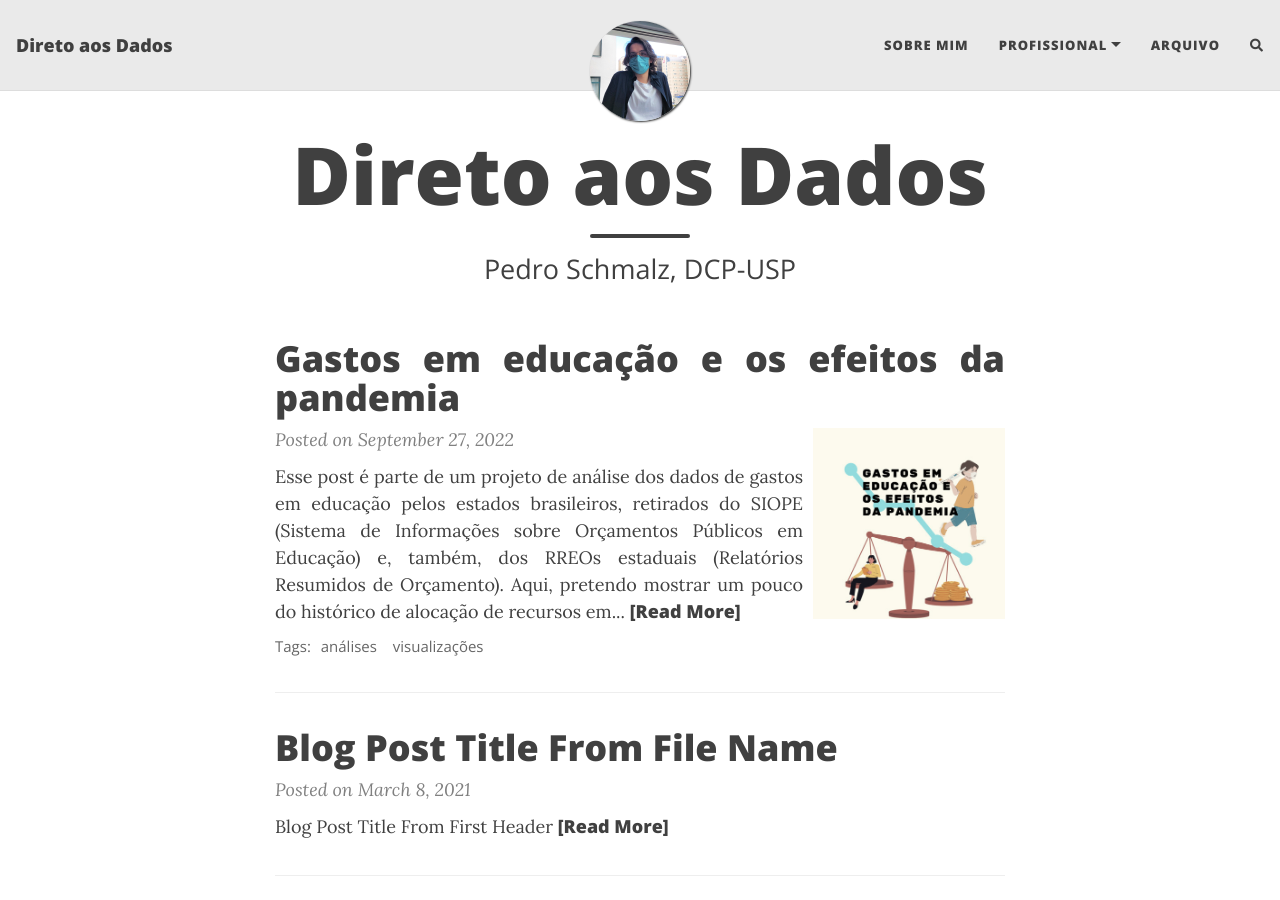
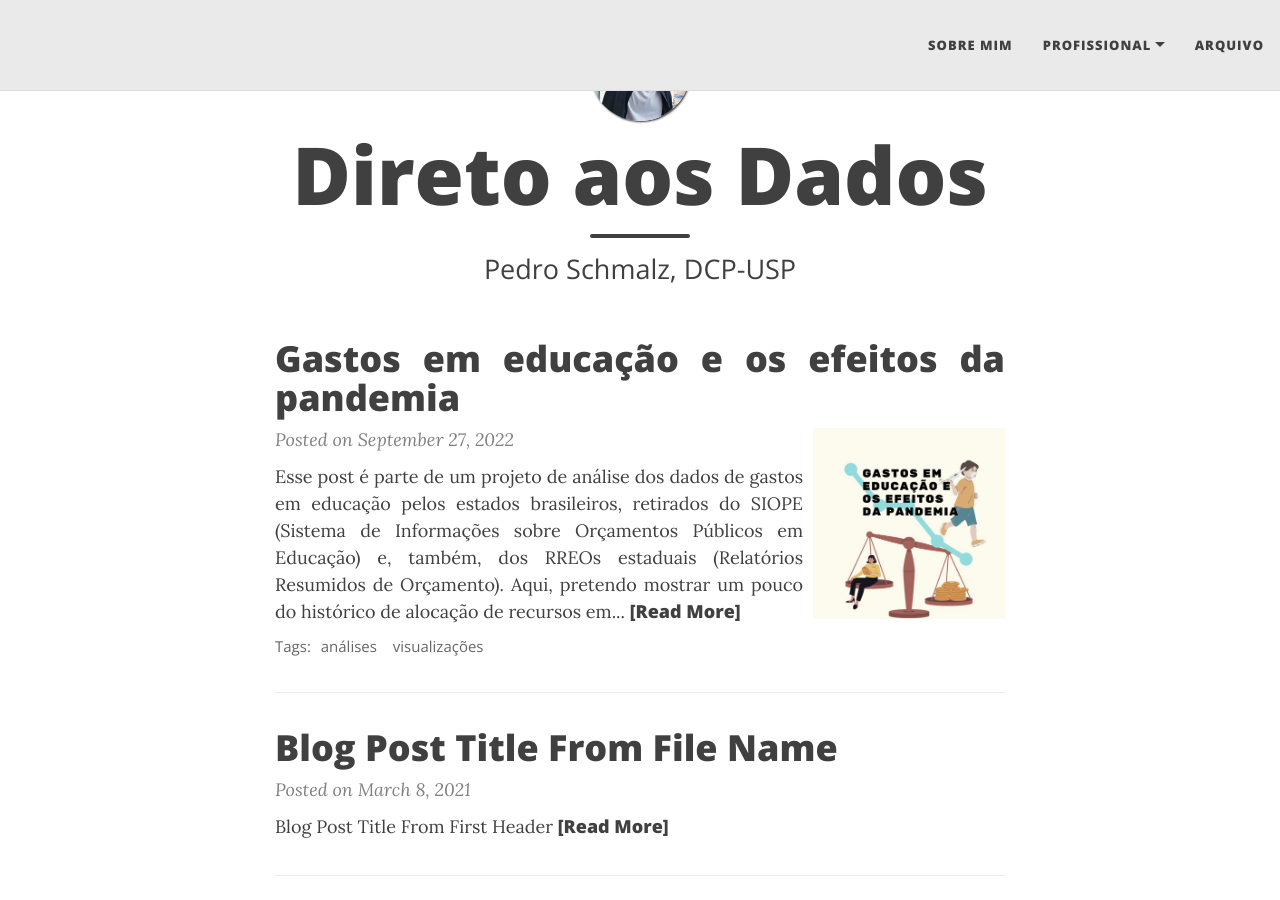
Before and after one commit to PedroSchmalz/pedroschmalz.github.io, a Jekyll site: the page built from index.html, in a window 1280 px wide and 900 px high. Built offline with Jekyll 4.4.1, drawn with Linux system fonts in a browser that asks for light colours; nearby versions of some CDN libraries; the list of posts is cut into pages by our own code; comment, search, counter and statistics services are not loaded.

Commit message:
Update index.html

```diff
--- a/index.html
+++ b/index.html
@@ -3,3 +3,38 @@
 title: Direto aos Dados
 subtitle: Pedro Schmalz, DCP-USP
 ---
+
+
+<nav class="navbar navbar-expand-xl navbar-light fixed-top navbar-custom side-nav">
+  <button class="navbar-toggler" type="button" data-toggle="collapse" data-target="#main-navbar" aria-controls="main-navbar" aria-expanded="false" aria-label="Toggle navigation">
+    <span class="navbar-toggler-icon"></span>
+  </button>
+
+  <div class="collapse navbar-collapse" id="main-navbar">
+    <ul class="navbar-nav ml-auto">
+          <li class="nav-item">
+            <a class="nav-link" href="/aboutme">Sobre mim</a>
+          </li>
+          <li class="nav-item dropdown">
+            <a class="nav-link dropdown-toggle" href="#" id="navbarDropdown" role="button" data-toggle="dropdown" aria-haspopup="true" aria-expanded="false">Profissional</a>
+            <div class="dropdown-menu dropdown-menu-right" aria-labelledby="navbarDropdown">
+                  <a class="dropdown-item" href="http://lattes.cnpq.br/1854424638099951">Lattes</a>
+                  <a class="dropdown-item" href="https://scholar.google.com.br/citations?hl=pt-PT&amp;user=hK9Tvg4AAAAJ&amp;view_op=list_works&amp;gmla=AJsN-F7r5EnR8mccz3ffEuWSydjFYAKYsWcJO-77FXkziv1rzW_KPrdg8wkFR7jFOrUdgP-4LOKc86C4chzyHaUWl-rXBHydsQ">Google Scholar</a>
+                  <a class="dropdown-item" href="">Currículo</a>
+                  <a class="dropdown-item" href="https://twitter.com/SchmalzPedro">Twitter</a>
+                  <a class="dropdown-item" href="https://www.linkedin.com/in/pedro-schmalz/">Linkedin</a>
+                  <a class="dropdown-item" href="https://github.com/PedroSchmalz">github</a>
+            </div>
+          </li>
+
+          <li class="nav-item">
+            <a class="nav-link" href="/archive">Arquivo</a>
+          </li>
+
+  </div>
+
+
+
+
+
+</nav>
```
